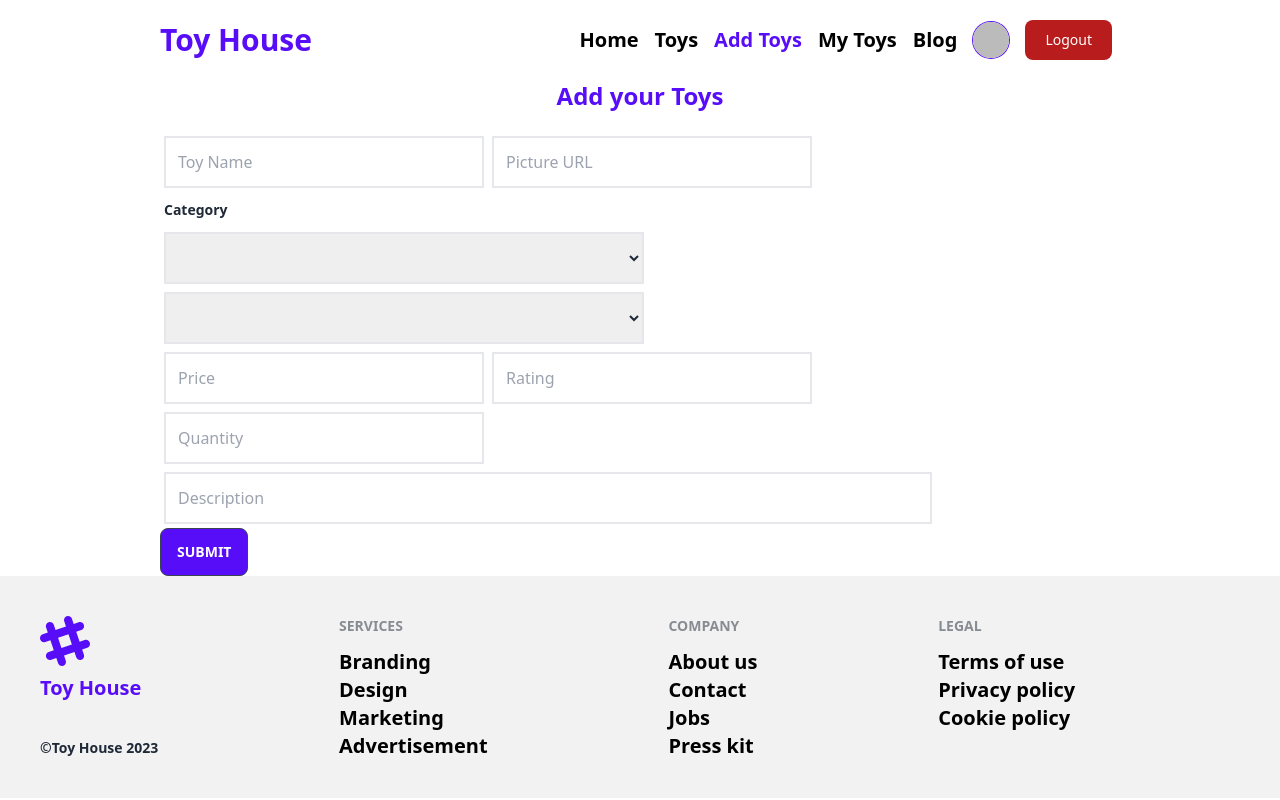
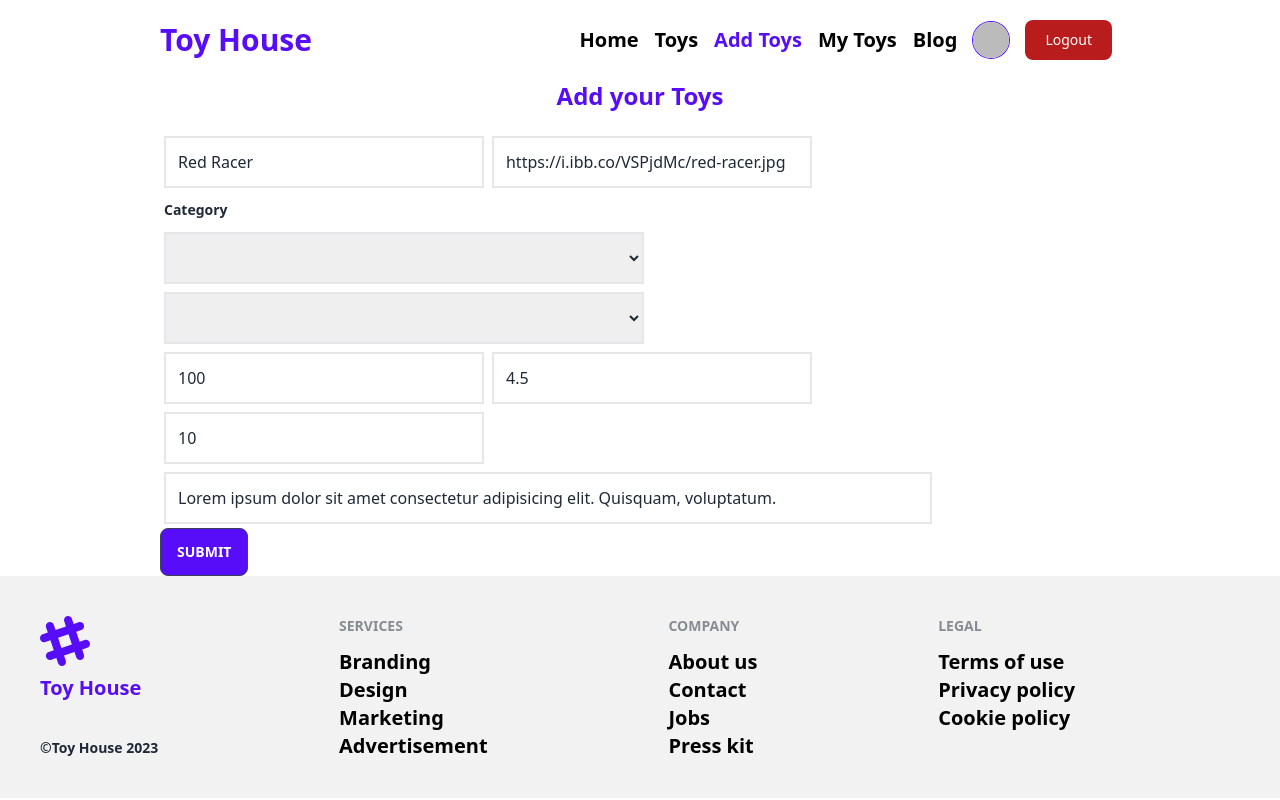
Before and after one commit to fahimshariar28/toy-house-clint, a React (Vite) app: page /addToys in a window 1280 px wide. Built offline with nearby package versions, Linux system fonts and the light colour scheme; no server answers; sample sign-in values are in the browser's storage.

Commit message:
Form default value set

```diff
--- a/src/Pages/AddToys/AddToys.jsx
+++ b/src/Pages/AddToys/AddToys.jsx
@@ -51,12 +51,14 @@ const AddToys = () => {
           className="p-3 m-1 border-2 w-2/6"
           placeholder="Toy Name"
           {...register("name")}
+          defaultValue="Red Racer"
         />
         <input
           required
           className="p-3 m-1 border-2 w-2/6"
           placeholder="Picture URL"
           {...register("url")}
+          defaultValue="https://i.ibb.co/VSPjdMc/red-racer.jpg"
         />
         <br />
         <label className="label">
@@ -90,24 +92,28 @@ const AddToys = () => {
           className="p-3 m-1 border-2 w-2/6"
           placeholder="Price"
           {...register("price")}
+          defaultValue="100"
         />
         <input
           required
           className="p-3 m-1 border-2 w-2/6"
           placeholder="Rating"
           {...register("rating")}
+          defaultValue="4.5"
         />
         <input
           required
           className="p-3 m-1 border-2 w-2/6"
           placeholder="Quantity"
           {...register("quantity")}
+          defaultValue="10"
         />
         <input
           required
           className="p-3 m-1 border-2 w-4/5"
           placeholder="Description"
           {...register("description")}
+          defaultValue="Lorem ipsum dolor sit amet consectetur adipisicing elit. Quisquam, voluptatum."
         />
         <br />
         {/* errors will return when field validation fails  */}
```
